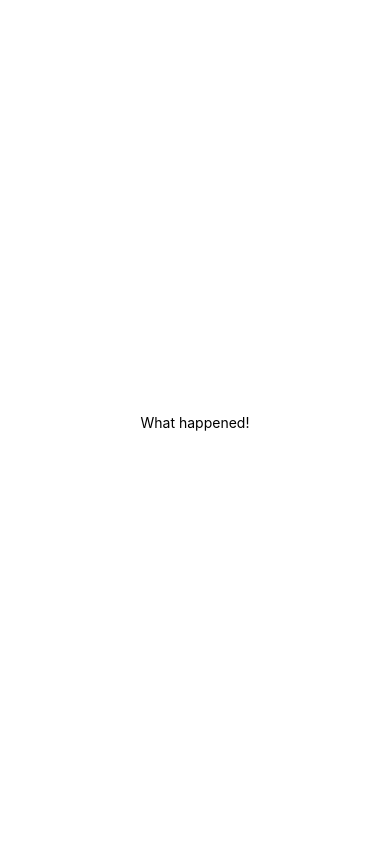
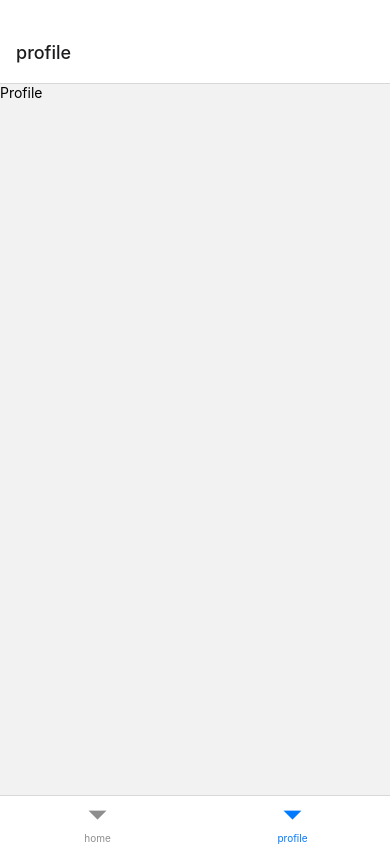
Before and after one commit to xing-liu123/GTSpots, a React Native app: screen /profile in a window 390 px wide. Built offline with nearby package versions, Linux system fonts and the light colour scheme.

Commit message:
implemented navigation bar

```diff
--- a/App.js
+++ b/App.js
@@ -1,10 +1,15 @@
-import { StatusBar } from 'expo-status-bar';
-import { StyleSheet, Text, View } from 'react-native';
+import { StatusBar } from "expo-status-bar";
+import { StyleSheet, Text, View } from "react-native";
+import { NavigationContainer } from "@react-navigation/native";
+import TabNavigation from "./App/Navigations/TabNavigation";
 
 export default function App() {
   return (
     <View style={styles.container}>
-      <Text>What happened!</Text>
+      <NavigationContainer>
+        <TabNavigation />
+      </NavigationContainer>
+
       <StatusBar style="auto" />
     </View>
   );
@@ -13,8 +18,7 @@
 const styles = StyleSheet.create({
   container: {
     flex: 1,
-    backgroundColor: '#fff',
-    alignItems: 'center',
-    justifyContent: 'center',
+    backgroundColor: "#fff",
+    paddingTop: 20,
   },
 });
--- a/App/Navigations/TabNavigation.jsx
+++ b/App/Navigations/TabNavigation.jsx
@@ -1,10 +1,17 @@
-import {View, Text} from "react-native"
-import React from "react"
+import { View, Text } from "react-native";
+import React from "react";
+import { createBottomTabNavigator } from "@react-navigation/bottom-tabs";
+import HomeScreen from "../Screens/HomeScreen/HomeScreen";
+import ProfileScreen from "../Screens/ProfileScreen/ProfileScreen";
+
+const Tab = createBottomTabNavigator();
 
 export default function TabNavigation() {
-    return (
-        <View>
-            <Text>TabNavigation</Text>
-        </View>
-    )
+  return (
+   <Tab.Navigator>
+    <Tab.Screen name="home" component={HomeScreen} />
+    <Tab.Screen name="profile" component={ProfileScreen} />
+
+   </Tab.Navigator>
+  );
 }
--- /dev/null
+++ b/App/Screens/HomeScreen/HomeScreen.jsx
@@ -0,0 +1,10 @@
+import { View, Text } from "react-native";
+import React from "react";
+
+export default function HomeScreen() {
+  return (
+    <View>
+      <Text>HomePage</Text>
+    </View>
+  );
+}
--- /dev/null
+++ b/App/Screens/ProfileScreen/ProfileScreen.jsx
@@ -0,0 +1,10 @@
+import { View, Text } from "react-native";
+import React from "react";
+
+export default function ProfileScreen() {
+  return (
+    <View>
+      <Text>Profile</Text>
+    </View>
+  );
+}
```
